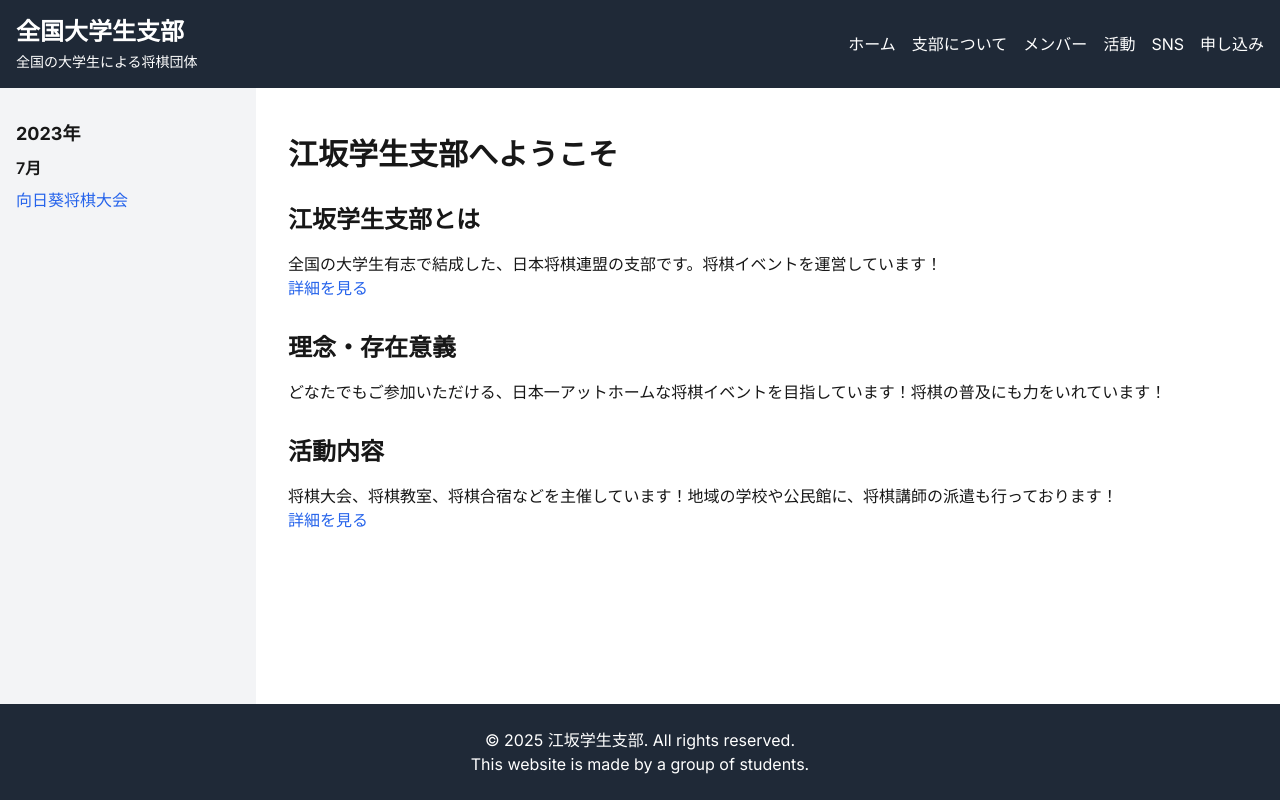
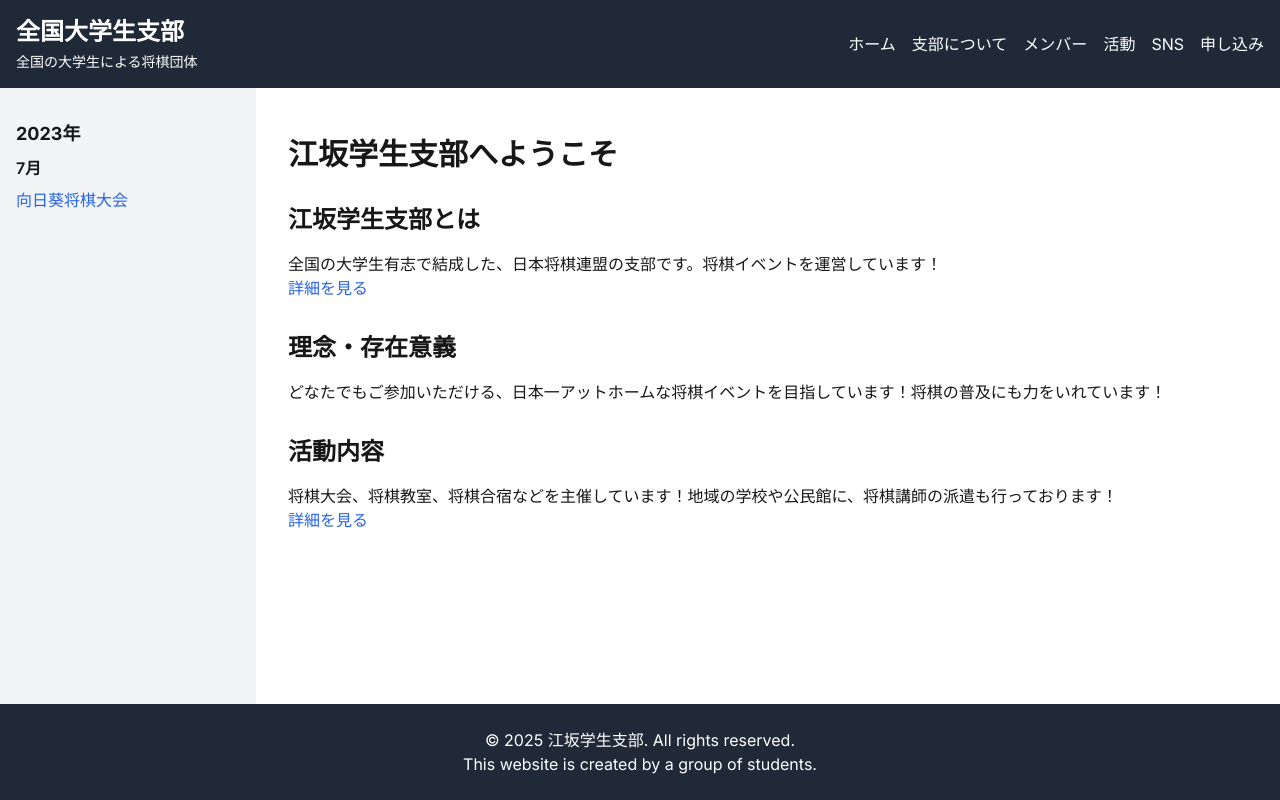
Before and after one commit to DaikiKazusaki/shibu-webpage, a Next.js app: page / in a window 1280 px wide. Built offline with nearby package versions, Linux system fonts and the light colour scheme.

Commit message:
fix the context

```diff
--- a/app/components/Footer.tsx
+++ b/app/components/Footer.tsx
@@ -3,7 +3,7 @@ export default function Footer() {
     <footer className="bg-gray-800 text-white py-6 mt-auto">
       <div className="container mx-auto text-center">
         <p>&copy; 2025 江坂学生支部. All rights reserved.</p>
-        <p>This website is made by a group of students.</p>
+        <p>This website is created by a group of students.</p>
       </div>
     </footer>
   )
```
